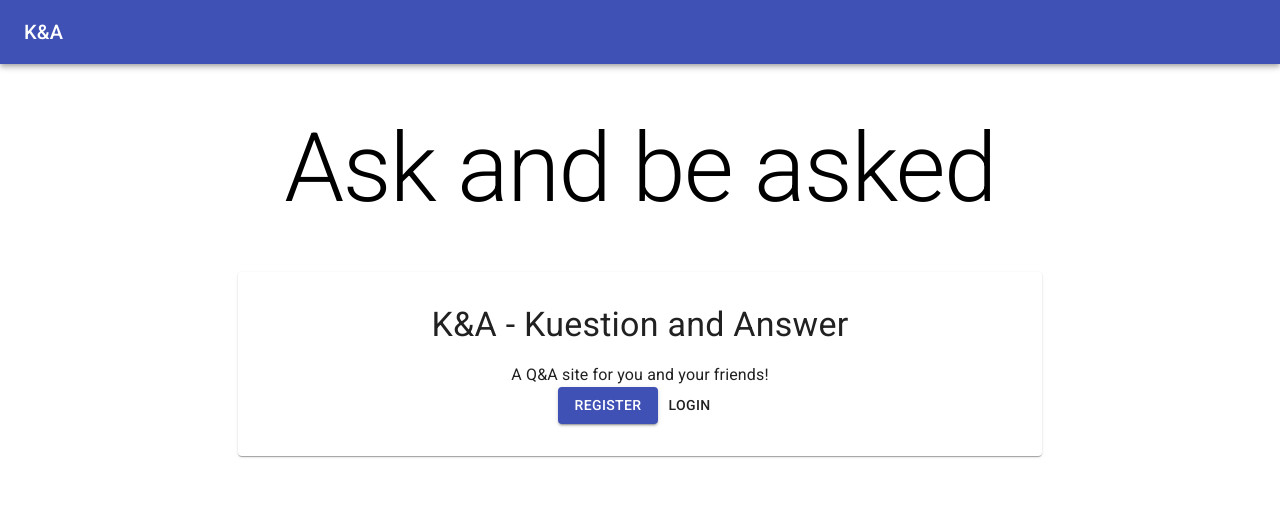
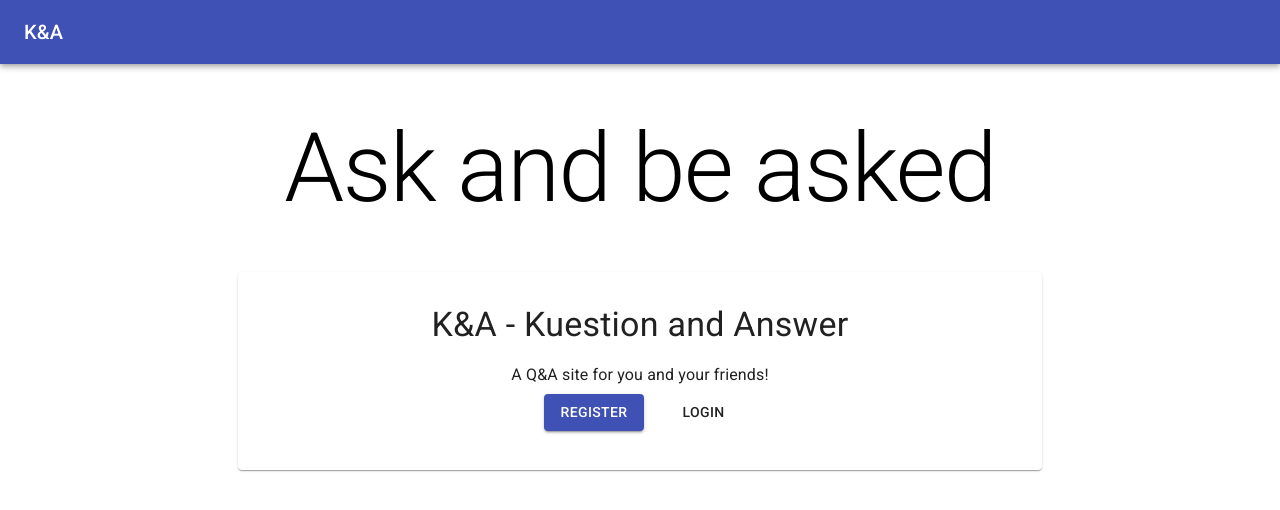
Before and after one commit to karmek-k/k-and-a-frontend, a React (Create React App) app: page / in a window 1280 px wide. Shown: the top 510 px of the page. Built offline with nearby package versions, Linux system fonts and the light colour scheme; no server answers.

Commit message:
Add some margin to main page buttons

```diff
--- a/src/routes/HomePage.tsx
+++ b/src/routes/HomePage.tsx
@@ -16,6 +16,9 @@ const useStyles = makeStyles({
   },
   paperHeader: {
     marginBottom: '.5em'
+  },
+  btnPadding: {
+    margin: '.5em 1em'
   }
 });
 
@@ -34,6 +37,7 @@ const HomePage = () => {
         </Typography>
         <Typography>A Q&amp;A site for you and your friends!</Typography>
         <Button
+          className={styles.btnPadding}
           color="primary"
           variant="contained"
           component={Link}
@@ -41,7 +45,7 @@ const HomePage = () => {
         >
           Register
         </Button>
-        <Button component={Link} to="/login">
+        <Button className={styles.btnPadding} component={Link} to="/login">
           Login
         </Button>
       </Paper>
```
